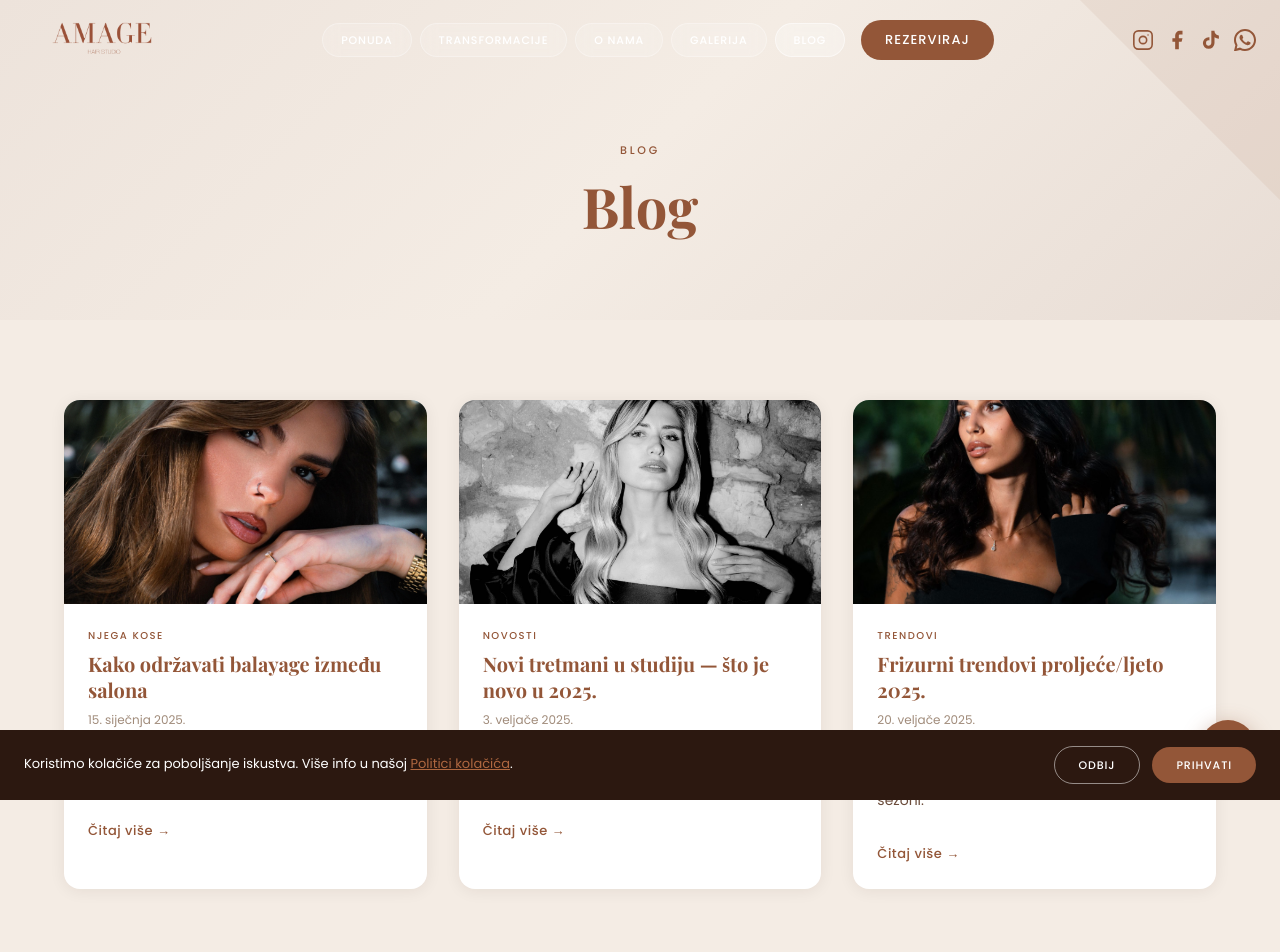
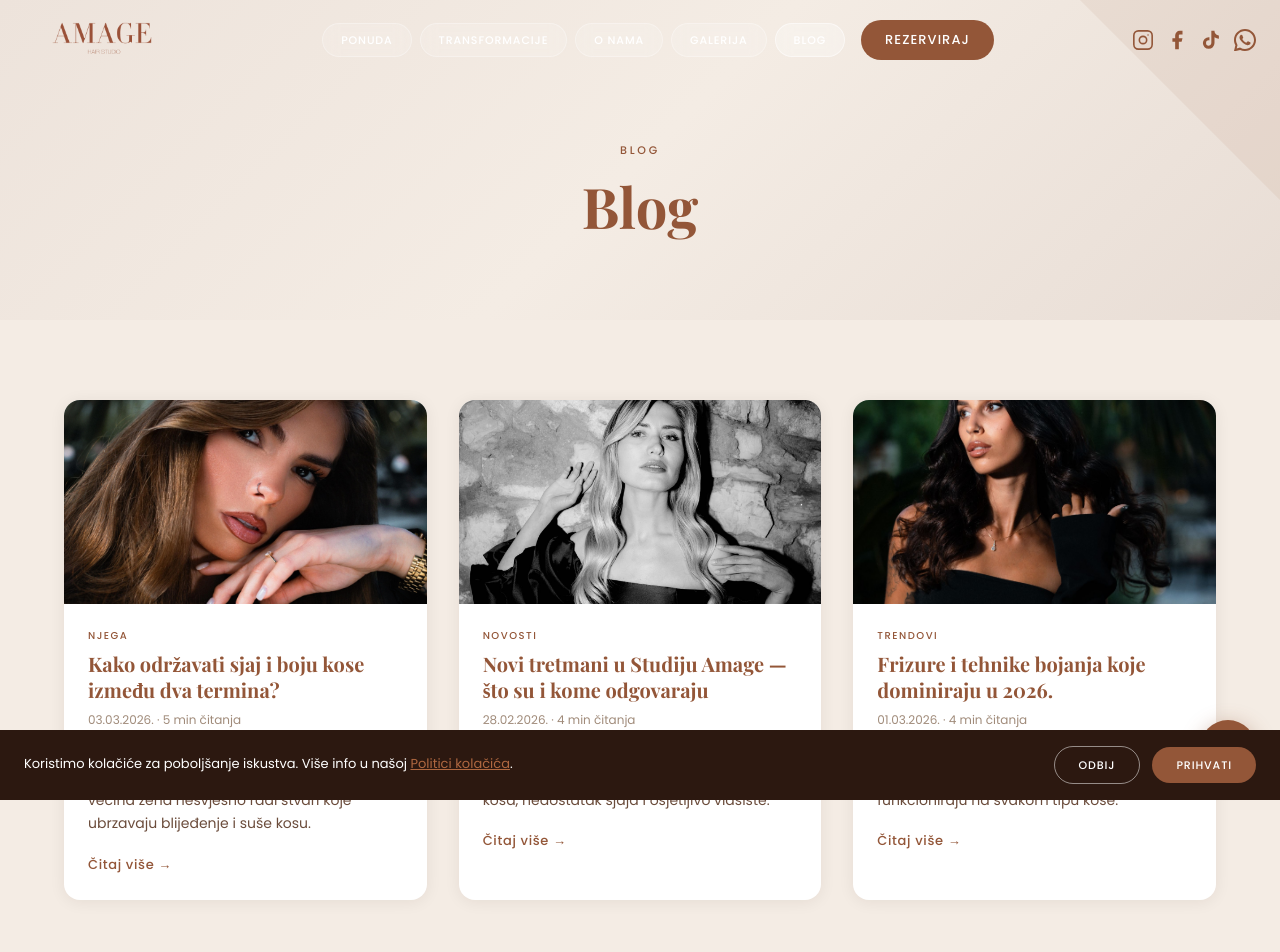
Before and after one commit to grba-a/Studio-Amage, a Next.js app: page /blog in a window 1280 px wide. Shown: the top 952 px of the page. Built offline with nearby package versions, Linux system fonts and the light colour scheme; a web font is replaced by a local one.

Commit message:
update all

```diff
--- a/app/blog/[slug]/page.tsx
+++ b/app/blog/[slug]/page.tsx
@@ -26,26 +26,24 @@ const pStyle: React.CSSProperties = {
 function NjegaBoje() {
   return (
     <>
-      <h2 style={h2Style}>Zašto je njega boje važna?</h2>
-      <p style={pStyle}>Balayage je jedna od najtraženijih tehnika bojanja upravo zato što izgleda prirodno i raspoređeno — ali i zato što uz pravu njegu može izgledati sjajno tjednima, pa čak i mjesecima nakon termina.</p>
+      <h2 style={h2Style}>Pranje kose — manje je više</h2>
+      <p style={pStyle}>Svako pranje ispire pigment. Ako pereš kosu svaki dan, boja će izblijediti dvostruko brže nego kod žena koje peru svaka dva do tri dana. Suhi šampon između pranja nije kompromis, to je navika koju koriste žene s najljepšom bojom.</p>
+      <p style={{ ...pStyle, marginTop: '16px' }}>Uvijek perite hladnijom vodom. Topla voda otvara kutikulu i pušta pigment da izlazi. Hladna voda zatvara kutikulu, zaključava boju i daje prirodni sjaj.</p>
 
-      <h2 style={h2Style}>1. Šampon i regenerator za obojenu kosu</h2>
-      <p style={pStyle}>Koristite isključivo šampone i regeneratore formulirane za obojenu ili kemijski tretiranu kosu. Sulfati u klasičnim šamponima izvlače boju i ubrzavaju bljeđenje. Tražite proizvode s oznakom "color safe" ili "za obojenu kosu".</p>
+      <h2 style={h2Style}>Šampon i regenerator za obojenu kosu</h2>
+      <p style={pStyle}>Ovo nije marketinška priča, šamponi za obojenu kosu imaju niži pH koji čuva strukturu kose i pigment. Ako koristiš isti šampon kao prije bojanja, bacaš novac od termina u vodu.</p>
+      <p style={{ ...pStyle, marginTop: '16px' }}>Jednom tjedno, umjesto regeneratora stavi masku. Pet minuta razlike, a kosa ostaje mekša i boja življa tjednima dulje.</p>
 
-      <h2 style={h2Style}>2. Hladna ili mlaka voda za ispiranje</h2>
-      <p style={pStyle}>Vruća voda otvara kutikulu vlasi i potiče gubitak pigmenta. Ispirajte kosu hladnom ili mlakom vodom — razlika u trajnosti boje može biti dramatična.</p>
+      <h2 style={h2Style}>Toplina je neprijatelj broj jedan</h2>
+      <p style={pStyle}>Ravnalo i uvijači na 230 stupnjeva svaki dan direktno oštećuju obojenu kosu. Ako ne možeš bez toplinskih alata, termoprotektivni sprej nije opcija, to je obaveza. Nanosi ga na svaki dio kose koji ćeš zagrijati, ne samo na vrhove.</p>
 
-      <h2 style={h2Style}>3. Maska jednom tjedno</h2>
-      <p style={pStyle}>Balayage uključuje osvijetljavanje, što može isušiti kosu. Jednom tjedno koristite dubinsku masku ili hair mask za dubinsku hidrataciju. To će kosi vratiti elastičnost i sjaj.</p>
-
-      <h2 style={h2Style}>4. Zaštita od sunca i topline</h2>
-      <p style={pStyle}>UV zrake i toplinski stilizatori (ravnalice, uvijači) mogu izbljedjeti boju i oštetiti strukturu vlasi. Koristite sprej za zaštitu od topline prije stiliziranja i sprej za zaštitu od UV-a ljeti.</p>
-
-      <h2 style={h2Style}>5. Intervali između termina</h2>
-      <p style={pStyle}>Jedna od prednosti balayagea je taj što nema oštrih korijenova — što znači da možete duže čekati između termina. Uz dobru njegu, termin za osvježavanje možete planirati svaka 3-4 mjeseca.</p>
-
-      <h2 style={h2Style}>Zaključak</h2>
-      <p style={pStyle}>Investicija u balayage ne završava u salonu. Pravi šampon, hladna voda i tjedna maska mogu produžiti vijek vaše boje za tjedne. Ako imate pitanja o njezi vaše specifične boje, slobodno nas kontaktirajte — tu smo za sve savjete.</p>
+      <h2 style={h2Style}>Kada je pravo vrijeme za osvježenje boje?</h2>
+      <ul style={{ fontFamily: 'Poppins, sans-serif', fontSize: '16px', lineHeight: 1.9, color: '#4a3728', paddingLeft: '24px', marginBottom: '16px' }}>
+        <li>Kod balayagea — svakih 10 do 14 tjedana</li>
+        <li>Kod punog bojanja — svakih 6 do 8 tjedana</li>
+      </ul>
+      <p style={pStyle}>Ako primijetiš da boja postaje ravna i bez dubine, to je signal da je vrijeme za termin, a ne za novi šampon.</p>
+      <p style={{ ...pStyle, marginTop: '16px' }}>Ako nisi sigurna što tvoja kosa treba, najlakše je da se javiš i zajedno ćemo procijeniti stanje i preporučiti pravi tretman.</p>
     </>
   )
 }
@@ -53,20 +51,21 @@ function NjegaBoje() {
 function NoviTretmani() {
   return (
     <>
-      <h2 style={h2Style}>Studio Amage raste</h2>
-      <p style={pStyle}>Nakon što smo proveli nekoliko mjeseci edukacija i istraživanja, ponosni smo predstaviti proširenu ponudu tretmana njege kose koji su dostupni od 2025. godine.</p>
+      <h2 style={h2Style}>Hydra Repair — za suhu i oštećenu kosu</h2>
+      <p style={pStyle}>Ako ti kosa puca na vrhovima, osjeća se suho i bez života ili je prošla kroz intenzivno bojanje ili toplinsku obradu, Hydra Repair je tretman koji tebi treba. Intenzivna hidratacija prodire u strukturu vlasi i obnavlja je iznutra.</p>
+      <p style={{ ...pStyle, marginTop: '16px' }}>Rezultat je odmah vidljiv: kosa je mekša, lakše se češlja i sjaji.</p>
+      <p style={{ ...pStyle, marginTop: '16px' }}>Trajanje: 1 sat. Preporučuje se jednom mjesečno za kosu koja prolazi kroz redovno bojanje.</p>
 
-      <h2 style={h2Style}>Rekonstrukcijski tretman Olaplex</h2>
-      <p style={pStyle}>Olaplex protokol koji popravlja unutarnje veze vlasi oštećene kemijskim procesima. Idealno za kosu koja je prošla kroz intenzivno bojanje ili posvijetljivanje. Rezultat: mekana, elastična i otpornija kosa već nakon jednog tretmana.</p>
+      <h2 style={h2Style}>Rekonstrukcijski tretman — za kosu bez sjaja</h2>
+      <p style={pStyle}>Ovaj tretman ne obnavlja strukturu nego zatvara kutikulu i reflektira svjetlo. Efekt je kosa koja izgleda kao da je upravo iz salona — glatka, sjajna i bez nabujalosti. Idealan kao nadopuna bojanju ili kao standalone tretman pred poseban događaj.</p>
+      <p style={{ ...pStyle, marginTop: '16px' }}>Trajanje: 1 sat. Efekt traje četiri do šest tjedana.</p>
 
-      <h2 style={h2Style}>Keratinski tretman</h2>
-      <p style={pStyle}>Profesionalni keratinski tretman koji disciplinira kovrče, eliminira krep-efekt i dodaje intenzivan sjaj. Rezultati traju 3-4 mjeseca uz pravilnu njegu.</p>
+      <h2 style={h2Style}>Detox vlasišta — za osjetljivo vlasište</h2>
+      <p style={pStyle}>Suho, osjetljivo ili masno vlasište direktno utječe na kvalitetu kose. Detox vlasišta je tretman koji regulira masnoću vlasišta, smiruje iritaciju i potiče zdraviji rast kose. Ako ti se kosa brzo masti pri korijenu, a suši na duljini onda je ovo tretman koji rješava tvoj problem.</p>
+      <p style={{ ...pStyle, marginTop: '16px' }}>Trajanje: 1 sat.</p>
 
-      <h2 style={h2Style}>Tretman s hijaluronskom kiselinom</h2>
-      <p style={pStyle}>Novi hidratacijski tretman koji prodire duboko u strukturu vlasi i vraća vlazi isušenoj i tankoj kosi. Vidljiva razlika već nakon prvog tretmana — kosa izgleda punija i zdravije.</p>
-
-      <h2 style={h2Style}>Kako rezervirati?</h2>
-      <p style={pStyle}>Svi novi tretmani dostupni su uz prethodnu konzultaciju. Kontaktirajte nas putem obrasca, telefona ili Instagrama i zajedno ćemo odabrati pravi tretman za vaše potrebe.</p>
+      <h2 style={h2Style}>Kako odabrati pravi tretman?</h2>
+      <p style={pStyle}>Ako nisi sigurna koji je tretman najbolji za tebe, javi se. Zajedno ćemo procijeniti stanje i pronaći idealno rješenje za zdravlje vlasišta i kose.</p>
     </>
   )
 }
@@ -74,56 +73,62 @@ function NoviTretmani() {
 function TrenDoviSezone() {
   return (
     <>
-      <h2 style={h2Style}>Prirodni tonovi dominiraju</h2>
-      <p style={pStyle}>Proljeće/ljeto 2025. donosi povratak prirodnim, toplim tonovima kose. Karamela, med i zlatno smeđa su boje sezone — nijanse koje izgledaju kao da su nastale od sunca, a ne iz boce.</p>
+      <h2 style={h2Style}>&quot;Lived in balayage&quot; — prirodnost kao luksuz</h2>
+      <p style={pStyle}>Nije slučajno što je balayage već godinama najpopularnija tehnika bojanja. Razlog je jednostavan: izgleda kao da je kosa prirodno takva. Nema oštre linije odrastanja i nema rigidnog održavanja svaka četiri tjedna.</p>
+      <p style={{ ...pStyle, marginTop: '16px' }}>Ove sezone dominiraju topli tonovi poput: karamele, meda i tople smeđe. Hladni plavljeni tonovi ustupaju mjesto toplijoj paleti koja odgovara mediteranskom tenu. Rezultat je kosa koja izgleda zdravo i skupo čak i kad nije tek napravljena.</p>
 
-      <h2 style={h2Style}>Lived-in boja</h2>
-      <p style={pStyle}>Trend "lived-in" boje — koja izgleda kao da je kosa prirodno posvjetljela — i dalje dominira. Ova tehnika zahtijeva manje odlazaka u salon jer rast korijenova nije uočljiv, što je praktično i ekonomično.</p>
+      <h2 style={h2Style}>Blowout kao završni touch</h2>
+      <p style={pStyle}>Sama boja nije dovoljna ako kosa nema volumen i oblik. Završni styling s četkom i fenilom koji naglašava prirodni pad kose postaje standard, a ne opcija. Klijentica izlazi iz salona s kompletnim lookom, a ne samo bojom.</p>
 
-      <h2 style={h2Style}>Teksturirani valovi</h2>
-      <p style={pStyle}>Effortless, rahli valovi koji izgledaju kao da su nastali sami od sebe. Ključ je u rezanju — struktura reza koja podržava val bez previše stiliziranja. Perfekcija bez pretjeranog truda.</p>
+      <h2 style={h2Style}>Tretmani kao osnova svega</h2>
+      <p style={pStyle}>Trend koji se pojavio u zadnje dvije godine je fokus na zdravlje kose kao preduvjet za lijepu boju. Kosa koja je hidratizirana i zdrava prima boju bolje, sjaji više i dulje zadržava pigment. Zato sve više klijentica kombinira bojanje s tretmanom u istom terminu.</p>
 
-      <h2 style={h2Style}>Bob — svevremenski trend</h2>
-      <p style={pStyle}>Bob frizura u svim varijantama — od klasičnog do asimetričnog — ostaje jedan od najpopularnijih rezova. Prilagodljiv svim oblicima lica i stilovima, bob je uvijek dobar izbor.</p>
-
-      <h2 style={h2Style}>Zdrava kosa kao stilska izjava</h2>
-      <p style={pStyle}>Iznad svega, trend ove sezone je zdrava, sjajna kosa. Više nije dovoljno samo izgledati dobro odmah nakon salona — klijenti traže tretmane koji dugoročno poboljšavaju strukturu i sjaj kose. To je upravo ono što nudimo u Studio Amage.</p>
+      <h2 style={h2Style}>Što odabrati za sebe?</h2>
+      <p style={pStyle}>Odgovor ovisi o stanju tvoje kose, prirodnoj boji i koliko vremena želiš posvetiti održavanju. Ako nisi sigurna, konzultacija je uvijek najbolji prvi korak za tebe.</p>
     </>
   )
 }
 
 // ── Static posts registry ──────────────────────────────────────────────────────
 const POSTS: Record<string, {
-  title:    string
-  date:     string
-  category: string
-  excerpt:  string
-  ogImage:  string
-  Content:  () => React.JSX.Element
+  title:     string
+  metaTitle: string
+  date:      string
+  category:  string
+  readTime:  string
+  excerpt:   string
+  ogImage:   string
+  Content:   () => React.JSX.Element
 }> = {
   'njega-boje': {
-    title:    'Kako održavati balayage između salona',
-    date:     '15. siječnja 2025.',
-    category: 'NJEGA KOSE',
-    excerpt:  'Balayage je investicija — evo kako ga zaštititi i produžiti sjaj između termina.',
-    ogImage:  '/images/blog/blog-njega-boje.jpg',
-    Content:  NjegaBoje,
+    title:     'Kako održavati sjaj i boju kose između dva termina?',
+    metaTitle: 'Kako održavati sjaj i boju kose između dva termina?',
+    date:      '03.03.2026.',
+    category:  'NJEGA',
+    readTime:  '5 min čitanja',
+    excerpt:   'Uložila si vrijeme i novac u savršenu boju i zaslužuješ da traje što dulje. Problem je što većina žena nesvjesno radi stvari koje ubrzavaju blijeđenje i suše kosu. Evo što stvarno funkcionira.',
+    ogImage:   '/images/blog/blog-njega-boje.jpg',
+    Content:   NjegaBoje,
   },
   'novi-tretmani': {
-    title:    'Novi tretmani u studiju — što je novo u 2025.',
-    date:     '3. veljače 2025.',
-    category: 'NOVOSTI',
-    excerpt:  'Proširili smo ponudu tretmana njege kose. Pogledaj što je novo i zakaži konzultaciju.',
-    ogImage:  '/images/blog/blog-novi-tretmani.jpg',
-    Content:  NoviTretmani,
+    title:     'Novi tretmani u Studiju Amage — što su i kome odgovaraju',
+    metaTitle: 'Novi tretmani u Studiju Amage — što su i kome odgovaraju',
+    date:      '28.02.2026.',
+    category:  'NOVOSTI',
+    readTime:  '4 min čitanja',
+    excerpt:   'Proširili smo ponudu s tri tretmana koja ciljaju konkretne probleme kao što su suha kosa, nedostatak sjaja i osjetljivo vlasište. Evo kratkog pregleda što svaki tretman čini i kako znati koji je pravi za tebe.',
+    ogImage:   '/images/blog/blog-novi-tretmani.jpg',
+    Content:   NoviTretmani,
   },
   'trendovi-sezone': {
-    title:    'Frizurni trendovi proljeće/ljeto 2025.',
-    date:     '20. veljače 2025.',
-    category: 'TRENDOVI',
-    excerpt:  'Prirodni tonovi, teksturirani valovi i lived-in boja — ovo su trendovi koji dominiraju sezoni.',
-    ogImage:  '/images/blog/blog-trendovi-sezone.jpg',
-    Content:  TrenDoviSezone,
+    title:     'Frizure i tehnike bojanja koje dominiraju u 2026.',
+    metaTitle: 'Frizure i tehnike bojanja koje dominiraju u 2026.',
+    date:      '01.03.2026.',
+    category:  'TRENDOVI',
+    readTime:  '4 min čitanja',
+    excerpt:   'Svaka sezona donosi nove trendove, ali neke tehnike ostaju tražene jer jednostavno funkcioniraju na svakom tipu kose. Evo što klijentice u studiju najčešće traže ove sezone i zašto.',
+    ogImage:   '/images/blog/blog-trendovi-sezone.jpg',
+    Content:   TrenDoviSezone,
   },
 }
 
@@ -141,7 +146,7 @@ export async function generateMetadata({ params }: Props): Promise<Metadata> {
   if (!post) return { title: 'Članak nije pronađen' }
 
   return {
-    title:       post.title,
+    title:       post.metaTitle,
     description: post.excerpt,
     alternates:  { canonical: `https://studioamage.com/blog/${slug}` },
     openGraph: {
@@ -157,7 +162,7 @@ export default async function BlogPostPage({ params }: Props) {
 
   if (!post) notFound()
 
-  const { title, date, category, excerpt, Content } = post
+  const { title, date, category, readTime, excerpt, Content } = post
 
   return (
     <main>
@@ -201,7 +206,7 @@ export default async function BlogPostPage({ params }: Props) {
               marginBottom:  '0.75rem',
             }}
           >
-            {category} · {date}
+            {category} · {date} · {readTime}
           </p>
 
           {/* H1 */}
@@ -247,9 +252,9 @@ export default async function BlogPostPage({ params }: Props) {
       {/* ══ ARTICLE BODY ════════════════════════════════════════════════════ */}
       <section
         aria-label="Sadržaj članka"
-        style={{ backgroundColor: 'var(--bg)', padding: '60px 24px 80px' }}
+        style={{ backgroundColor: 'var(--bg)', padding: '60px 0 80px' }}
       >
-        <div style={{ maxWidth: '720px', margin: '0 auto' }}>
+        <div style={{ maxWidth: '740px', margin: '0 auto', padding: '0 24px' }}>
           <Content />
         </div>
       </section>
--- a/app/blog/page.tsx
+++ b/app/blog/page.tsx
@@ -17,26 +17,29 @@ export const metadata: Metadata = {
 const POSTS = [
   {
     slug:     'njega-boje',
-    title:    'Kako održavati balayage između salona',
-    date:     '15. siječnja 2025.',
-    category: 'NJEGA KOSE',
-    excerpt:  'Balayage je investicija — evo kako ga zaštititi i produžiti sjaj između termina.',
+    title:    'Kako održavati sjaj i boju kose između dva termina?',
+    date:     '03.03.2026.',
+    category: 'NJEGA',
+    readTime: '5 min čitanja',
+    excerpt:  'Uložila si vrijeme i novac u savršenu boju i zaslužuješ da traje što dulje. Problem je što većina žena nesvjesno radi stvari koje ubrzavaju blijeđenje i suše kosu.',
     bg:       '#8B6355',
   },
   {
     slug:     'novi-tretmani',
-    title:    'Novi tretmani u studiju — što je novo u 2025.',
-    date:     '3. veljače 2025.',
+    title:    'Novi tretmani u Studiju Amage — što su i kome odgovaraju',
+    date:     '28.02.2026.',
     category: 'NOVOSTI',
-    excerpt:  'Proširili smo ponudu tretmana njege kose. Pogledaj što je novo i zakaži konzultaciju.',
+    readTime: '4 min čitanja',
+    excerpt:  'Proširili smo ponudu s tri tretmana koja ciljaju konkretne probleme kao što su suha kosa, nedostatak sjaja i osjetljivo vlasište.',
     bg:       '#6B7B5A',
   },
   {
     slug:     'trendovi-sezone',
-    title:    'Frizurni trendovi proljeće/ljeto 2025.',
-    date:     '20. veljače 2025.',
+    title:    'Frizure i tehnike bojanja koje dominiraju u 2026.',
+    date:     '01.03.2026.',
     category: 'TRENDOVI',
-    excerpt:  'Prirodni tonovi, teksturirani valovi i lived-in boja — ovo su trendovi koji dominiraju sezoni.',
+    readTime: '4 min čitanja',
+    excerpt:  'Svaka sezona donosi nove trendove, ali neke tehnike ostaju tražene jer jednostavno funkcioniraju na svakom tipu kose.',
     bg:       '#7B6B8B',
   },
 ] as const
@@ -104,7 +107,7 @@ export default function BlogPage() {
       >
         <div className="mx-auto px-6" style={{ maxWidth: '1200px' }}>
           <div className="grid grid-cols-1 gap-8 sm:grid-cols-2 lg:grid-cols-3">
-            {POSTS.map(({ slug, title, date, category, excerpt, bg }) => (
+            {POSTS.map(({ slug, title, date, category, readTime, excerpt, bg }) => (
               <article key={slug} className="service-card">
 
                 {/* Cover image */}
@@ -163,7 +166,7 @@ export default function BlogPage() {
                       marginBottom: '12px',
                     }}
                   >
-                    {date}
+                    {date} · {readTime}
                   </p>
 
                   <p
@@ -178,7 +181,19 @@ export default function BlogPage() {
                     {excerpt}
                   </p>
 
-                  <Link href={`/blog/${slug}`} className="service-card-cta">
+                  <Link
+                    href={`/blog/${slug}`}
+                    style={{
+                      fontFamily:     'Poppins, sans-serif',
+                      fontSize:       '13px',
+                      fontWeight:      500,
+                      letterSpacing:  '0.05em',
+                      color:          '#935638',
+                      textDecoration: 'none',
+                      display:        'inline-block',
+                    }}
+                    className="hover:underline"
+                  >
                     Čitaj više →
                   </Link>
                 </div>
```
